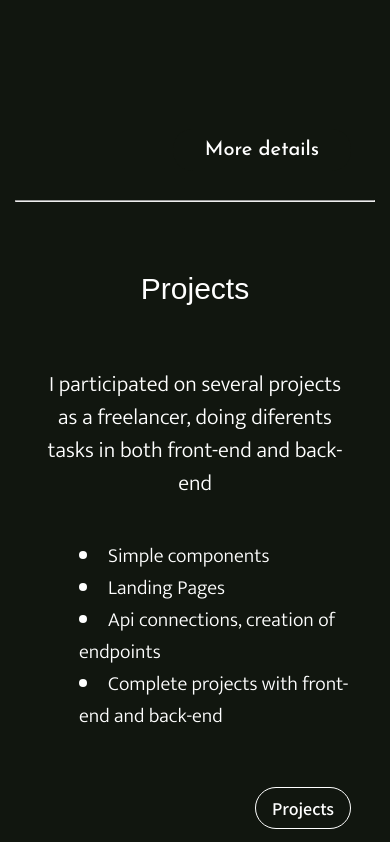
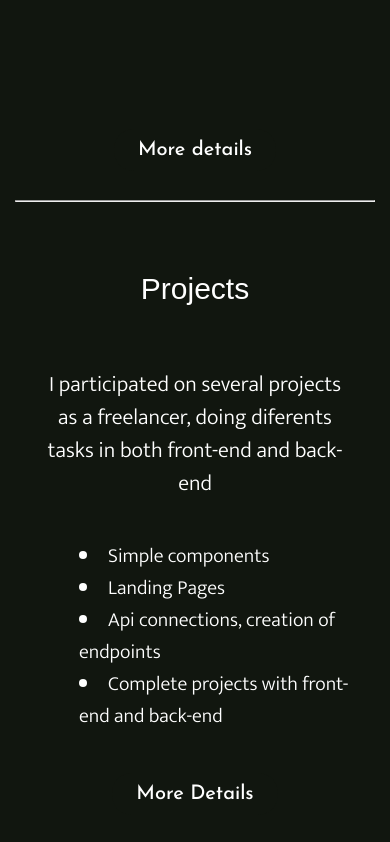
Before and after one commit to MateoRNV/portfolio, a SvelteKit app: page / in a window 390 px wide. Shown: the part 1760-2602 px from the top of the page. Built offline with nearby package versions, Linux system fonts and the light colour scheme; some icons are missing; a web font is replaced by a local one.

Commit message:
Mor details button effect and mobile update

```diff
--- a/src/components/Index/Projects.svelte
+++ b/src/components/Index/Projects.svelte
@@ -11,8 +11,8 @@
     <li>Api connections, creation of endpoints</li>
     <li>Complete projects with front-end and back-end</li>
   </ul>
-  <div class="section__button button__alt">
-    <a href="/projects">Projects</a>
+  <div class="section__button ">
+    <a href="/projects">More Details</a>
   </div>
 </section>
 
@@ -51,17 +51,32 @@
     }
 
     a {
-      padding: 0.5rem 1rem;
-      color: var(--bg-color);
-      background-color: white;
-      border-radius: 30px;
-
-      transition: all 0.5s ease-out;
+      position: relative;
+      padding: 0.7rem 1.5rem;
+      font-family: $josefin;
+      font-size: 20px;
+      color: white;
+      border: transparent;
+      background: linear-gradient(
+        135deg,
+        rgba(255, 255, 255, 1) 48%,
+        var(--bg-color) 50%
+      );
+      background-size: 300%;
+      background-position: 100%;
+      background-repeat: no-repeat;
+      border-radius: 20px;
+      animation: buttonAnimationReverse 1s;
+      animation-fill-mode: forwards;
+      transition: all 1s;
     }
     a:hover {
-      background-color: var(--bg-color);
-      border: 1px solid white;
-      color: white;
+      transition: color 1s;
+      animation: buttonAnimation 1s;
+      animation-fill-mode: forwards;
+      text-decoration: none;
+      color: var(--bg-color);
+      cursor: pointer;
     }
     .section__button {
       margin-top: 3rem;
@@ -101,10 +116,28 @@
         list-style: inside;
         font-size: 20px;
       }
-
       p {
         font-size: 22px;
       }
+      .section__button {
+        float: none;
+      }
+    }
+  }
+  @keyframes buttonAnimation {
+    0% {
+      background-position: 100% 100%;
+    }
+    100% {
+      background-position: 0% 0%;
+    }
+  }
+  @keyframes buttonAnimationReverse {
+    0% {
+      background-position: 0% 0%;
+    }
+    100% {
+      background-position: 100% 100%;
     }
   }
 </style>
--- a/src/components/Index/SkillsGrid.svelte
+++ b/src/components/Index/SkillsGrid.svelte
@@ -43,7 +43,7 @@
 
     a {
       position: relative;
-      padding: 0.7rem 2rem;
+      padding: 0.7rem 1.5rem;
       font-family: $josefin;
       font-size: 20px;
       color: white;
@@ -59,12 +59,13 @@
       border-radius: 20px;
       animation: buttonAnimationReverse 1s;
       animation-fill-mode: forwards;
-      transition: color 1s;
+      transition: all 1s;
     }
     a:hover {
       transition: color 1s;
       animation: buttonAnimation 1s;
       animation-fill-mode: forwards;
+      text-decoration: none;
       color: var(--bg-color);
       cursor: pointer;
     }
@@ -86,6 +87,9 @@
         margin: auto;
         margin-top: 2rem;
       }
+      .section__button {
+        float: none;
+      }
     }
   }
 
```
